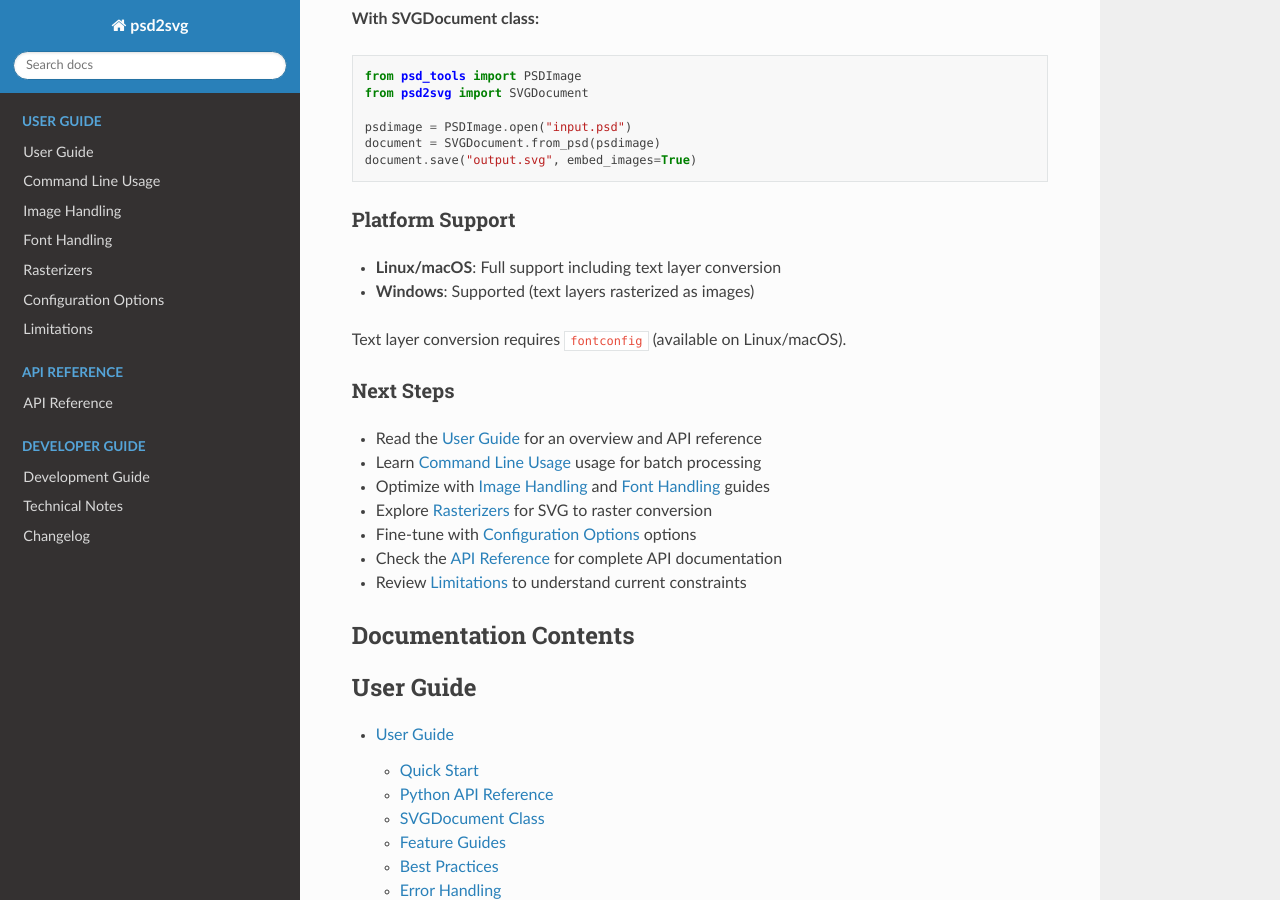
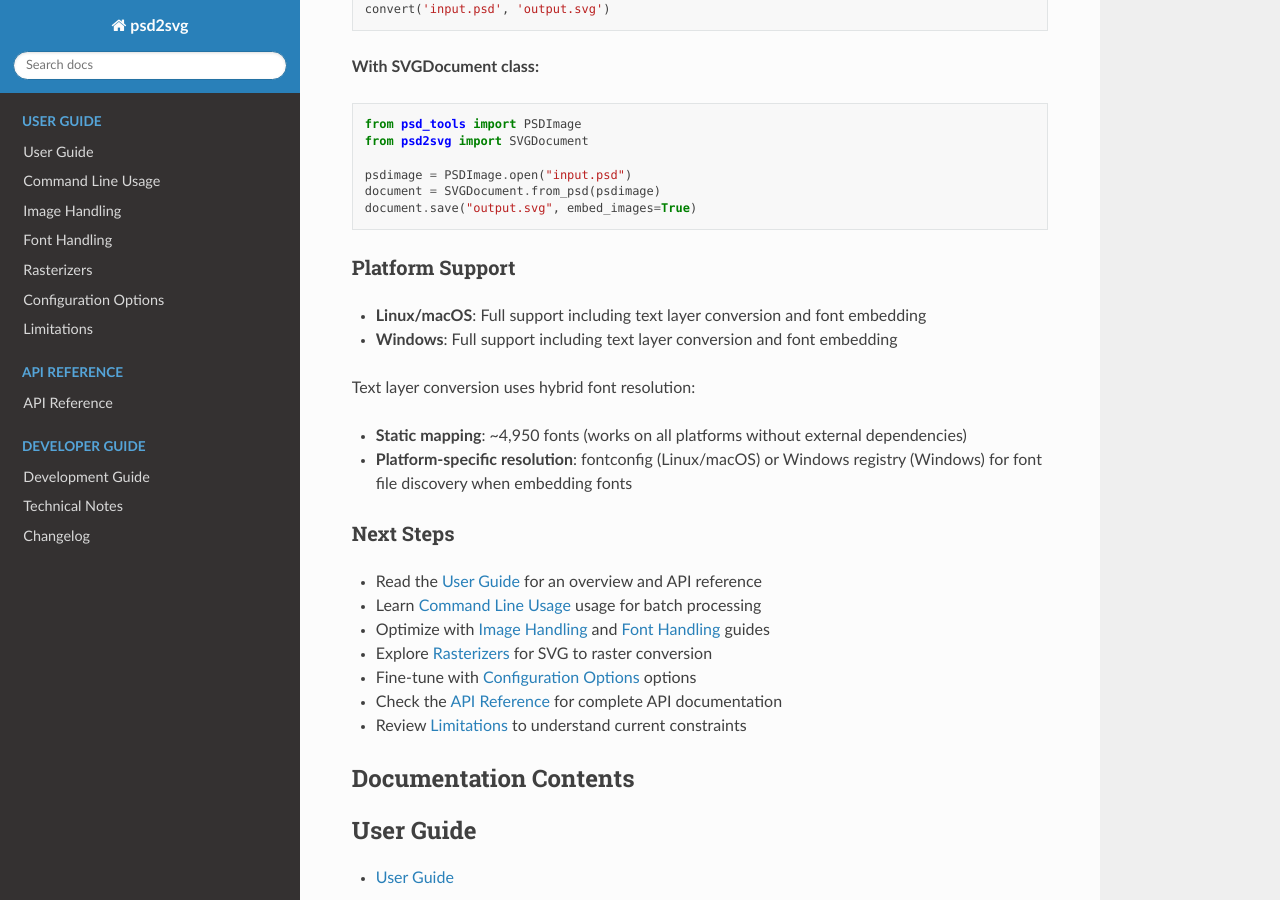
Before and after one commit to kyamagu/psd2svg, a Sphinx documentation site: the page built from docs/index.rst, in a window 1280 px wide and 900 px high, scrolled down 1320 px. Built offline with Sphinx 7.4.7 and the Read the Docs theme 3.1.0, drawn with Linux system fonts in a browser that asks for light colours; some of the changed text lies outside the part shown.

Commit message:
Update docs/index.rst with accurate features and platform support
Features section:
- Remove inaccurate 'Rasterize complex layers automatically'
- Add 'Smart font matching with Unicode codepoint-based selection'
- Add 'Adjustment layers support' with list of supported types
- Update font subsetting description with '90%+ size reduction'

Platform Support section:
- Update Windows support status (now has full text layer support)
- Replace 'text layers rasterized as images' with accurate description
- Add hybrid font resolution explanation (static mapping + platform-specific)
- Mention ~4,950 fonts in static mapping

```diff
--- a/docs/index.rst
+++ b/docs/index.rst
@@ -15,9 +15,10 @@
 * Convert PSD files to clean, editable SVG
 * Preserve layers, groups, and artboards
 * Convert text layers to native SVG text elements (experimental)
+* Smart font matching with Unicode codepoint-based selection
 * Support for blending modes, effects, and vector shapes
-* Rasterize complex layers automatically
-* Optional font subsetting for web optimization
+* Adjustment layers support (Invert, Posterize, Threshold, HueSaturation, Exposure, BrightnessContrast)
+* Optional font subsetting for web optimization (90%+ size reduction with WOFF2)
 * Command-line tool and Python API
 
 Quick Start
@@ -73,10 +74,13 @@
 Platform Support
 ~~~~~~~~~~~~~~~~
 
-* **Linux/macOS**: Full support including text layer conversion
-* **Windows**: Supported (text layers rasterized as images)
+* **Linux/macOS**: Full support including text layer conversion and font embedding
+* **Windows**: Full support including text layer conversion and font embedding
 
-Text layer conversion requires ``fontconfig`` (available on Linux/macOS).
+Text layer conversion uses hybrid font resolution:
+
+* **Static mapping**: ~4,950 fonts (works on all platforms without external dependencies)
+* **Platform-specific resolution**: fontconfig (Linux/macOS) or Windows registry (Windows) for font file discovery when embedding fonts
 
 Next Steps
 ~~~~~~~~~~
```
